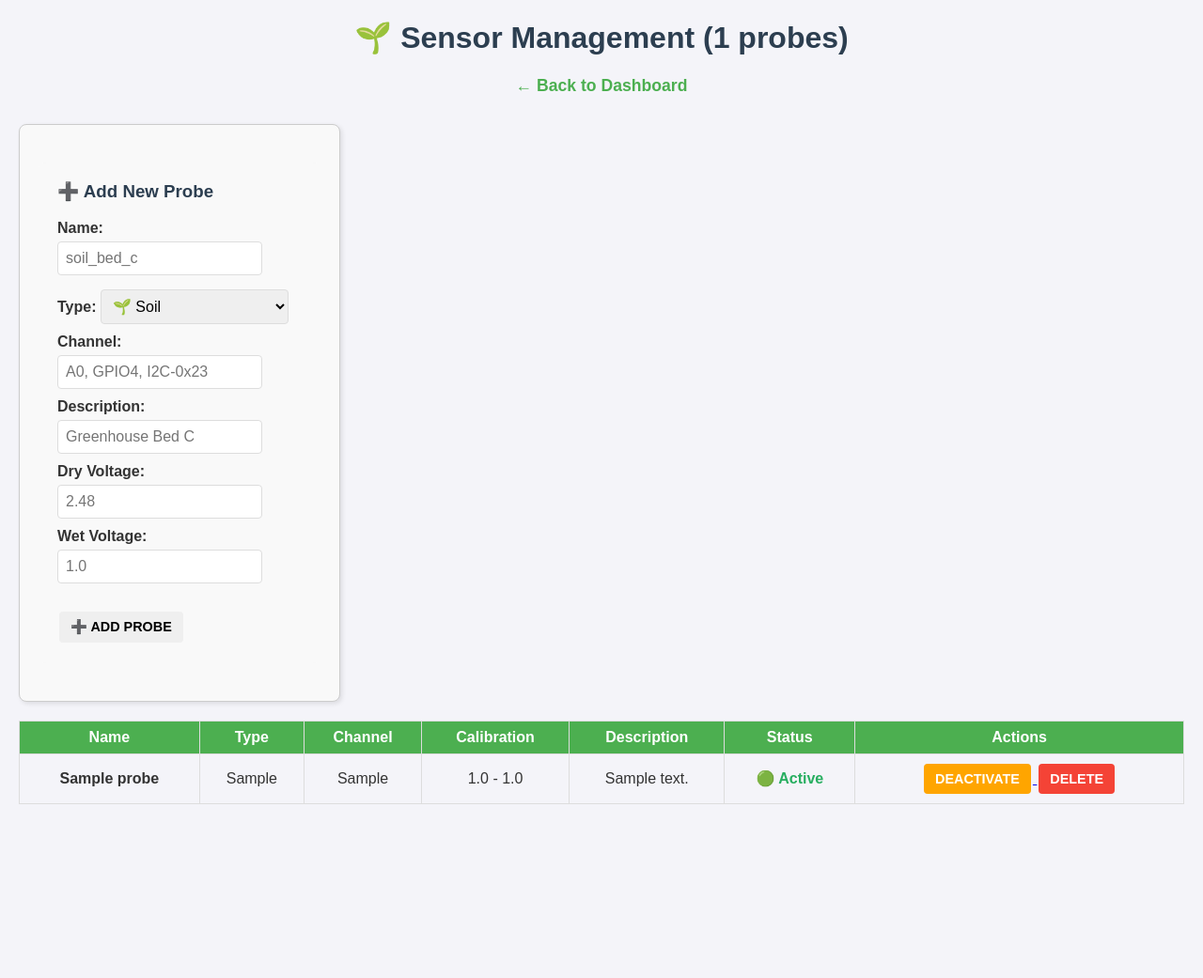
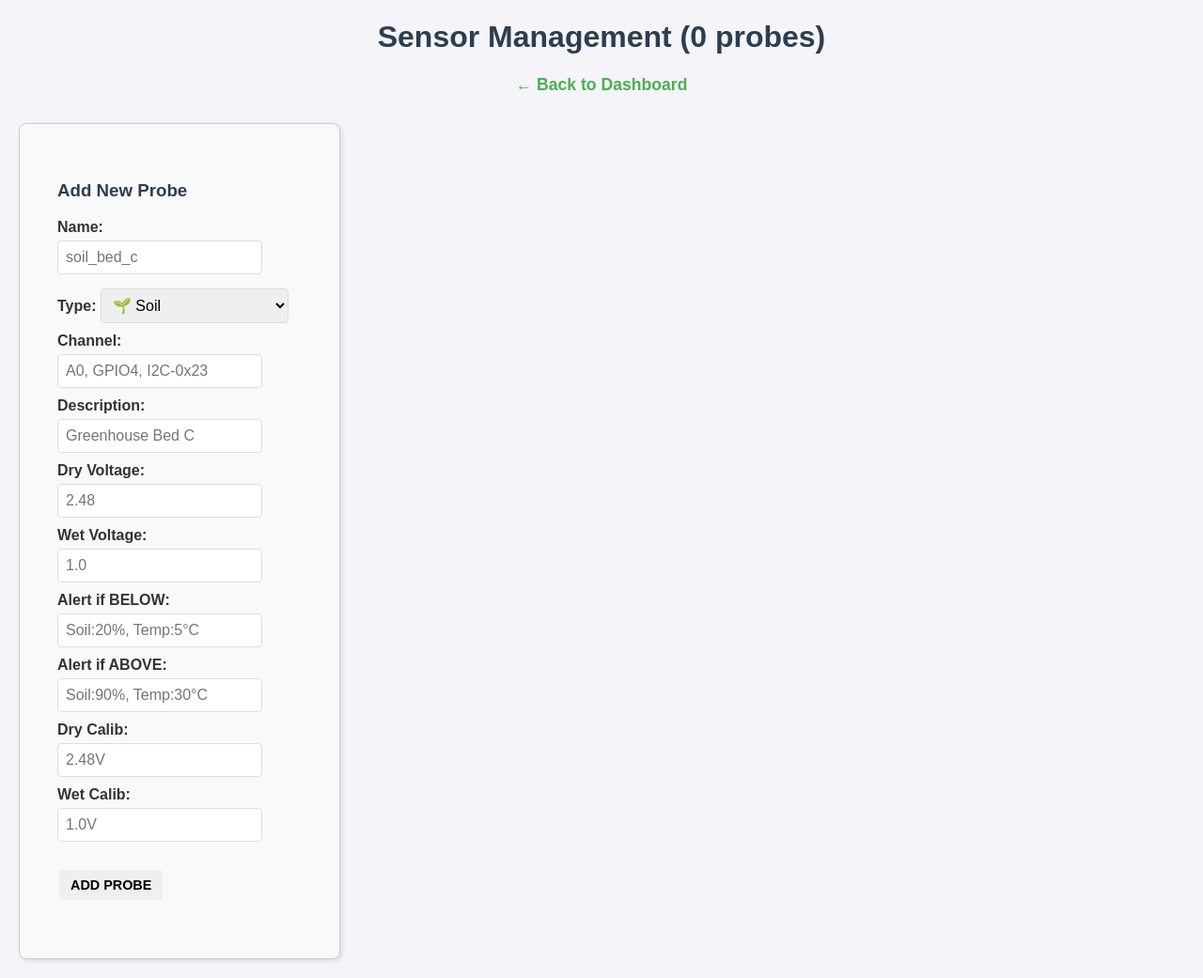
Before and after one commit to Gev1990123/smart_allotment, a Flask app: page /probes in a window 1280 px wide. Shown: the top 1041 px of the page at 94% size. Before the commit the page ends 856 px from the top, so only its background shows below. Run offline with Flask 3, Linux system fonts and the light colour scheme; tables that the repository leaves empty hold one stand-in row (values such as "Sample post"); parts of the project's set-up code (start-up, migrations or seed data) failed here and were passed over.

Commit message:
updated probes, so thresholds are for all probes.

```diff
--- a/dashboard/app.py
+++ b/dashboard/app.py
@@ -251,15 +251,18 @@
         active=True
     )
 
+    # ALL SENSORS: Thresholds (ALERT bounds)
+    min_val = request.form.get('min_value', '').strip()
+    max_val = request.form.get('max_value', '').strip()
+    if min_val: probe.min_value = float(min_val)  # All sensors
+    if max_val: probe.max_value = float(max_val)  # All sensors
+
     # Soil-specific calibration
     if sensor_type == 'soil':
-        probe.dry_voltage = float(request.form['dry_voltage'])
-        probe.wet_voltage = float(request.form['wet_voltage'])
-
-    # Temp/light ranges
-    elif sensor_type in ['temp', 'light']:
-        probe.min_value = float(request.form.get('min_value', 0))
-        probe.max_value = float(request.form.get('max_value', 100))
+        dry_voltage = request.form.get('dry_voltage', '').strip()
+        wet_voltage = request.form.get('wet_voltage', '').strip()
+        if dry_voltage: probe.dry_voltage = float(dry_voltage)
+        if wet_voltage: probe.wet_voltage = float(wet_voltage)
 
     db.session.add(probe)
     db.session.commit()
--- a/dashboard/static/probes.js
+++ b/dashboard/static/probes.js
@@ -8,7 +8,7 @@
         sensorTypeSelect.onchange = function() {
             const type = this.value;
             soilCalibration.style.display = type === 'soil' ? 'block' : 'none';
-            tempLightRanges.style.display = type !== 'soil' ? 'block' : 'none';
+            thresholdSection.style.display = 'block';  // ALWAYS show thresholds
         };
 
         // Trigger initial state
--- a/dashboard/templates/probes.html
+++ b/dashboard/templates/probes.html
@@ -7,14 +7,14 @@
 </head>
 <body>
     <div style="text-align: center; margin-bottom: 30px;">
-        <h1>🌱 Sensor Management ({{ probes|length }} probes)</h1>
+        <h1>Sensor Management ({{ probes|length }} probes)</h1>
         <a href="/" class="dashboard-link">← Back to Dashboard</a>
     </div>
 
     <!-- Add New Probe Form -->
     <div class="chart-card probe-form">
         <form method="POST" action="/probes/add" class="probe-form">
-            <h3>➕ Add New Probe</h3>
+            <h3>Add New Probe</h3>
 
             <label>Name:
                 <input type="text" name="name" required placeholder="soil_bed_c">
@@ -46,18 +46,20 @@
                 </label>
             </div>
 
-            <!-- Temp/Light Ranges -->
-            <div id="temp-light-ranges" style="display: none;">
-                <label>Min Value:
-                    <input type="number" step="0.1" name="min_value" placeholder="0">
-                </label>
-                <label>Max Value:
-                    <input type="number" step="0.1" name="max_value" placeholder="100">
-                </label>
+            <!-- Thresholds (ALL sensors) -->
+            <div id="threshold-section">
+                <label>Alert if BELOW: <input type="number" step="0.1" name="min_value" placeholder="Soil:20%, Temp:5°C"></label>
+                <label>Alert if ABOVE: <input type="number" step="0.1" name="max_value" placeholder="Soil:90%, Temp:30°C"></label>
             </div>
 
+            <!-- Soil ONLY: Calibration -->
+        <div id="soil-calibration">
+            <label>Dry Calib: <input type="number" step="0.01" name="dry_voltage" placeholder="2.48V"></label>
+            <label>Wet Calib: <input type="number" step="0.01" name="wet_voltage" placeholder="1.0V"></label>
+        </div>
+
             <br>
-            <button type="submit">➕ Add Probe</button>
+            <button type="submit">Add Probe</button>
         </form>
     </div>
 
```
